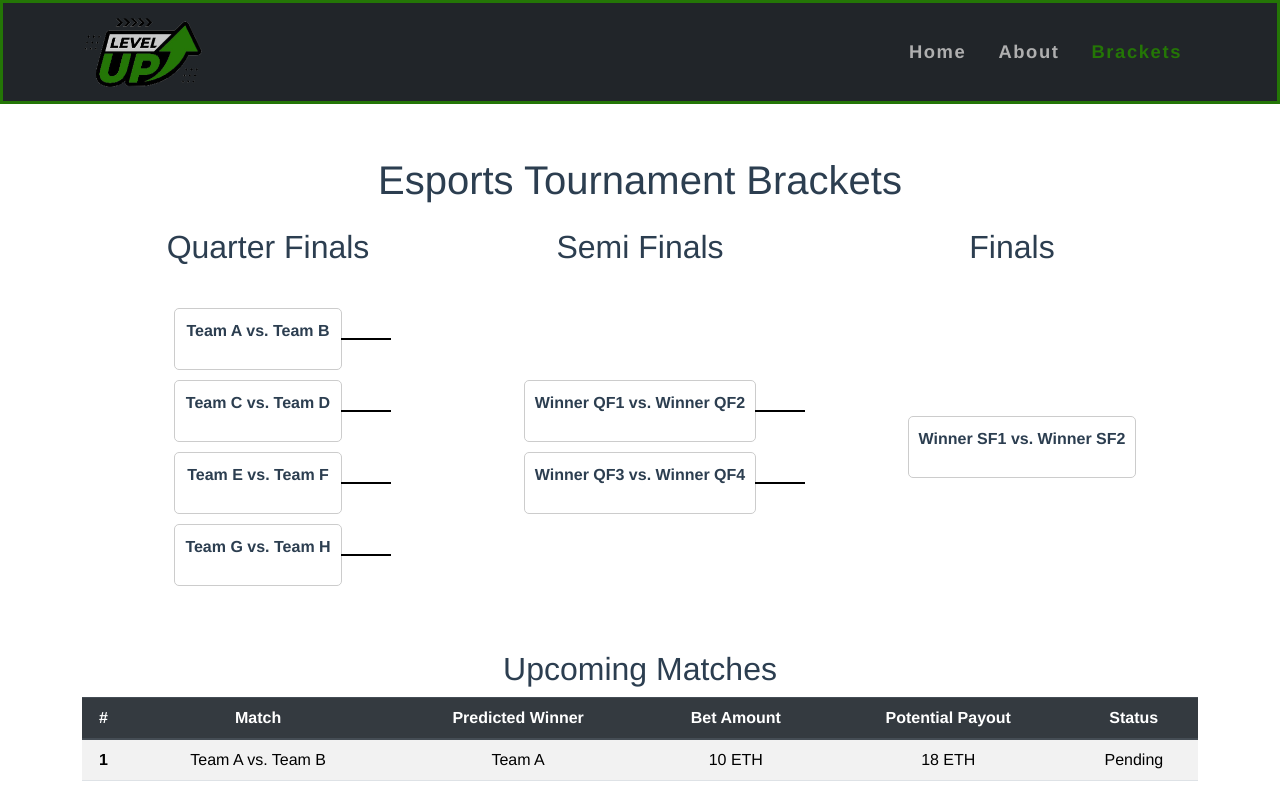
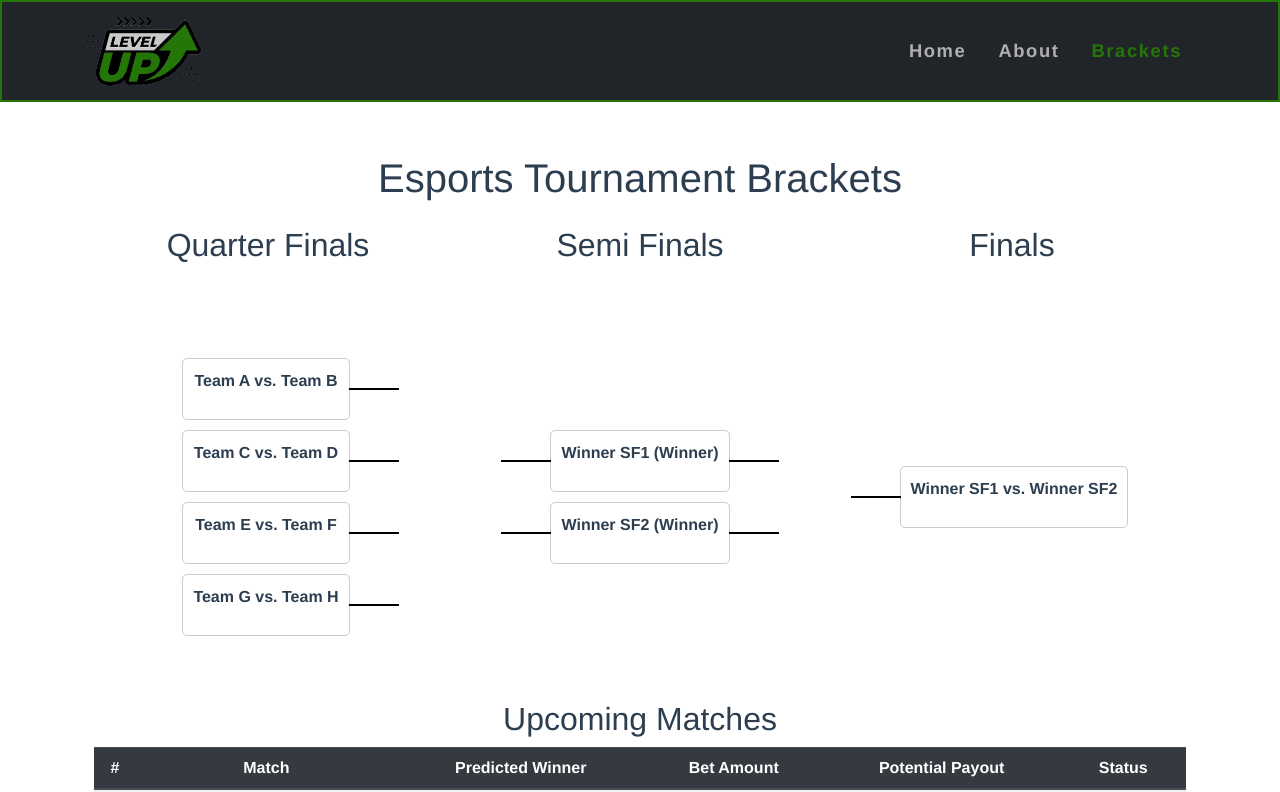
Before and after one commit to Cabraja8/ProjektBA, a Vue app: page /Brackets in a window 1280 px wide. Shown: the top 792 px of the page. Built offline with nearby package versions, Linux system fonts and the light colour scheme.

Commit message:
dodan css za brackets

```diff
--- a/public/css/style.css
+++ b/public/css/style.css
@@ -34,7 +34,7 @@
 
 .border-greenC {
   border-color: #247606 !important;
-  border-width: 3px;
+  border-width: 2px;
   border-style: solid;
 }
 
--- a/src/views/BracketsShower.vue
+++ b/src/views/BracketsShower.vue
@@ -14,6 +14,9 @@
           <h2 class="text-center">Finals</h2>
         </div>
       </div>
+
+      <div class="container mt-5 py-1">
+
 
       <div class="bracket-columns py-4">
         <!-- Quarter Finals -->
@@ -34,11 +37,14 @@
         <div class="bracket-column justify-content-center">
           <div class="bracket-round">
             <div class="bracket-matches">
+              <!-- Semi Finals Left Bracket -->
               <div v-for="(match, matchIndex) in tournamentRounds[1]" :key="matchIndex" class="bracket-match">
                 <div class="match-details">
-                  <p>{{ match.team1 }} vs. {{ match.team2 }}</p>
+                  <p v-if="semiFinalWinners[matchIndex]">{{ semiFinalWinners[matchIndex] }} (Winner)</p>
+                  <p v-else>{{ match.team1 }} vs. {{ match.team2 }}</p>
                 </div>
-                <div class="connector"></div> <!-- Connector line -->
+                <div class="connector-left"></div> <!-- Connector line -->
+                <div class="connector-right"></div> <!-- Connector line -->
               </div>
             </div>
           </div>
@@ -52,14 +58,14 @@
                 <div class="match-details">
                   <p>{{ match.team1 }} vs. {{ match.team2 }}</p>
                 </div>
+                <div class="connector-right"></div> <!-- Connector line -->
               </div>
             </div>
           </div>
         </div>
       </div>
 
-      <!-- Upcoming Matches -->
-      <h2>Upcoming Matches</h2>
+          <h2>Upcoming Matches</h2>
       <div class="brackets-table table-responsive">
         <table class="table table-striped">
           <thead class="thead-dark">
@@ -139,17 +145,14 @@
           </tbody>
         </table>
       </div>
+      </div>
     </div>
   </div>
 </template>
+
 <script>
-// @ is an alias to /src
-
-
 export default {
   name: 'BracketsShower',
-
-
   data() {
     return {
       tournamentRounds: [
@@ -170,10 +173,9 @@ export default {
           { team1: 'Winner SF1', team2: 'Winner SF2' }
         ]
       ],
-      quarterFinalWinners: ['Winner QF1', 'Winner QF2', 'Winner QF3', 'Winner QF4']
+      semiFinalWinners: ['Winner SF1', 'Winner SF2']
     };
   }
-
 }
 </script>
 
@@ -256,4 +258,23 @@ export default {
       transform: translateY(-1px); /* Adjust vertical position for perfect alignment */
     }}
 
+
+    .connector-left,
+  .connector-right {
+    position: absolute;
+    top: 50%;
+    width: 50px; /* Adjust length of connector line */
+    height: 2px; /* Adjust thickness of connector line */
+    background-color: #000; /* Adjust color of connector line */
+    transform: translateY(-50%); /* Center the connector line vertically */
+  }
+
+  .connector-left {
+    left: 100%; /* Position the connector line at the end of the left bracket */
+  }
+
+  .connector-right {
+    right: 100%; /* Position the connector line at the end of the right bracket */
+  }
+
 </style>
```
